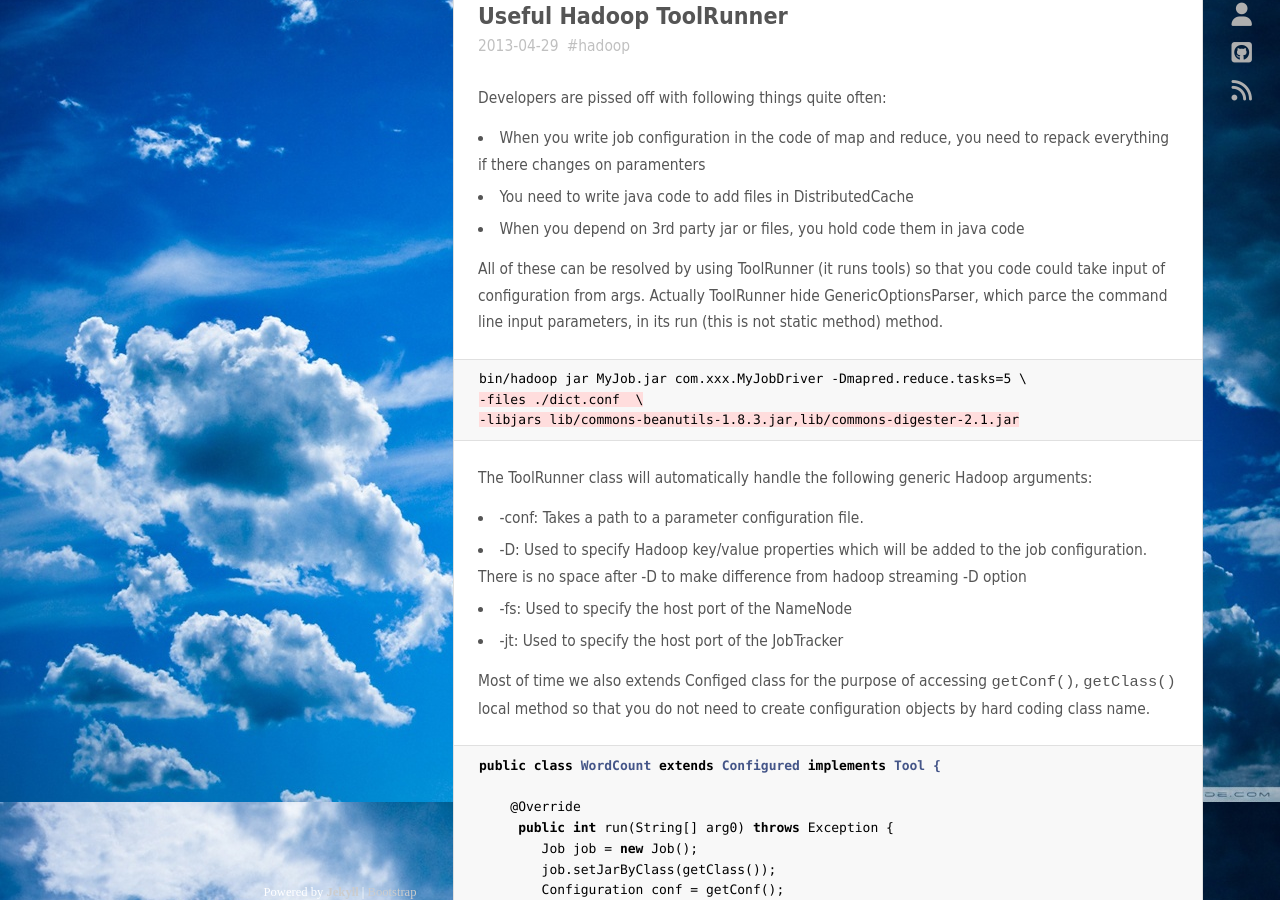
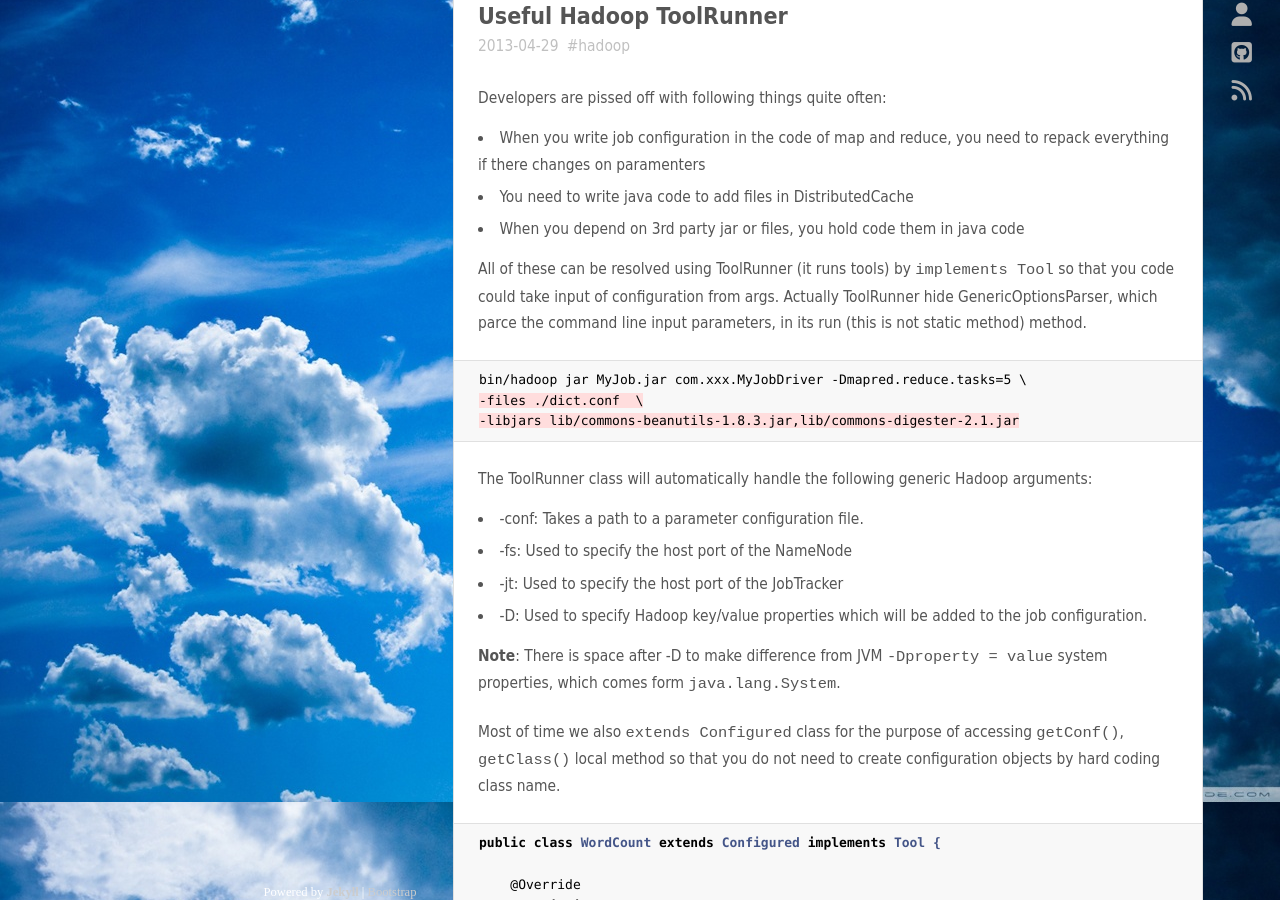
Before and after one commit to willddy/willddy.github.com, a Jekyll site: the page built from _posts/2013-04-29-Useful-Hadoop-ToolRunner.md, in a window 1280 px wide and 900 px high, scrolled down 222 px. Built offline with Jekyll 4.4.1, drawn with Linux system fonts in a browser that asks for light colours; nearby versions of some CDN libraries; some web fonts are replaced; Markdown is read by kramdown in place of the engine named in the settings; a style sheet for code colours, icons or effects is not loaded.

Commit message:
edit a post

```diff
--- a/_posts/2013-04-29-Useful-Hadoop-ToolRunner.md
+++ b/_posts/2013-04-29-Useful-Hadoop-ToolRunner.md
@@ -15,7 +9,7 @@ Developers are pissed off with following things quite often:
 * You need to write java code to add files in DistributedCache
 * When you depend on 3rd party jar or files, you hold code them in java code
 
-All of these can be resolved by using ToolRunner (it runs tools) so that you code could take input of configuration from args. Actually ToolRunner hide GenericOptionsParser, which parce the command line input parameters, in its run (this is not static method) method.
+All of these can be resolved using ToolRunner (it runs tools) by `implements Tool` so that you code could take input of configuration from args. Actually ToolRunner hide GenericOptionsParser, which parce the command line input parameters, in its run (this is not static method) method.
 
     bin/hadoop jar MyJob.jar com.xxx.MyJobDriver -Dmapred.reduce.tasks=5 \
     -files ./dict.conf  \
@@ -24,11 +18,13 @@ All of these can be resolved by using ToolRunner (it runs tools) so that you cod
 The ToolRunner class will automatically handle the following generic Hadoop arguments:
 
 * -conf: Takes a path to a parameter configuration file.
-* -D: Used to specify Hadoop key/value properties which will be added to the job configuration. There is no space after -D to make difference from hadoop streaming -D option
 * -fs: Used to specify the host port of the NameNode
 * -jt: Used to specify the host port of the JobTracker
+* -D: Used to specify Hadoop key/value properties which will be added to the job configuration.
 
-Most of time we also extends Configed class for the purpose of accessing `getConf()`, `getClass()` local method so that you do not need to create configuration objects by hard coding class name.
+__Note__: There is space after -D to make difference from JVM `-Dproperty = value` system properties, which comes form `java.lang.System`.
+
+Most of time we also `extends Configured` class for the purpose of accessing `getConf()`, `getClass()` local method so that you do not need to create configuration objects by hard coding class name.
 
     public class WordCount extends Configured implements Tool {
 
```
Also changed, not shown: other parts of _posts/2013-04-29-Useful-Hadoop-ToolRunner.md (+0 -6 lines).
